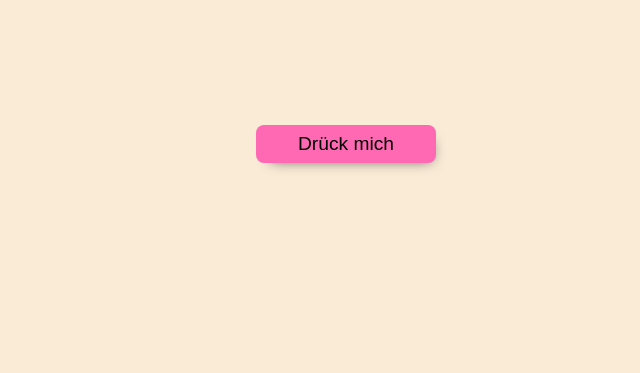
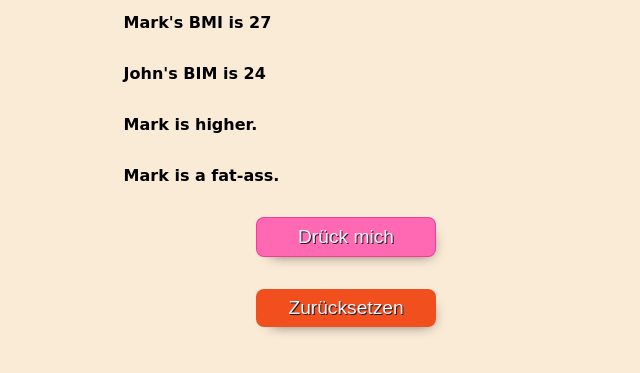
Before and after one commit to JWNicholson/dumbo1, a website: page public/index.html in a window 1280 px wide. Both pictures are taken after a click on the button "Drück mich". Shown: the part 105-478 px from the top of the page, without its empty margins (294-934 px from the left). Drawn offline with Linux system fonts and the light colour scheme; a web font is replaced by a local one.

Commit message:
challenge 1 complete

```diff
--- a/public/index.html
+++ b/public/index.html
@@ -20,7 +20,9 @@
             <p id="section1-p4"></p>
         </section>
         <section>
-            <button id="push-me">Drück mich</button>
+
+            <button id="push-me" onclick="loadData()">Drück mich</button>
+            <input type="button" class="reset" onclick="reset()" value="Zurücksetzen">
         </section>
     </main>
 
--- a/scripts/peanuts.js
+++ b/scripts/peanuts.js
@@ -0,0 +1,44 @@
+//BMI = mass / height ** 2
+//calculate each persons BMI using above formula
+//compare - if Mark's BMI is higher than John'
+    //if markBMI > johnBMI - "Mark is higher" otherwise John is higher
+
+let markMass = 78;
+let markHeight = 1.69;
+
+let johnMass = 92;
+let johnHeight = 1.95;
+
+
+calcualteBMI = (mass, height) => {
+    return mass / height ** 2;
+}
+
+let markBMI = Math.round(calcualteBMI(78,1.69));
+let johnBMI = Math.round(calcualteBMI(92,1.95));
+
+// console.log(markBMI + " " + johnBMI)
+
+(markBMI > johnBMI ? higherBMI=`Mark`
+            : higherBMI = 'John');
+
+
+loadData = () => {
+ document.getElementById("section1-p1").innerHTML = `Mark's BMI is ${markBMI}`;
+
+ document.getElementById("section1-p2").innerHTML = `John's BIM is ${johnBMI}`
+
+ document.getElementById("section1-p3").innerHTML = `${higherBMI} is higher.`
+
+ document.getElementById("section1-p4").innerHTML = `${higherBMI} is a fat-ass.`
+}
+
+reset = () => {
+    document.getElementById("section1-p1").innerHTML = ``;
+
+    document.getElementById("section1-p2").innerHTML = ``
+
+    document.getElementById("section1-p3").innerHTML = ``
+
+    document.getElementById("section1-p4").innerHTML = ``
+}
--- a/styles.css
+++ b/styles.css
@@ -33,16 +33,37 @@ section p {
     margin:0.5rem auto;
     padding: 0.5rem;
     border-radius: 8px;
+    font-weight: bold;
 }
 
 button#push-me{
     font-size: 1.2rem;
+    color:aliceblue;
+    margin:1rem;
     padding: 0.5rem;
     background-color: hotpink;
     width:180px;
-    border:none;
+    border:1px solid rgba(248, 52, 150, 0.904);
     border-radius: 8px;
     box-shadow: 5px 7px 14px -10px rgba(0,0,0,0.75);
     -webkit-box-shadow: 5px 7px 14px -10px rgba(0,0,0,0.75);
     -moz-box-shadow: 5px 7px 14px -10px rgba(0,0,0,0.75);
+
+    text-shadow: 1px 1px #241818;
 }
+
+.reset{
+    font-size: 1.2rem;
+    color:aliceblue;
+    margin:1rem;
+    padding: 0.5rem;
+    background-color: rgb(241, 79, 30);
+    width:180px;
+    border:rgb(245, 65, 11);
+    border-radius: 8px;
+    box-shadow: 5px 7px 14px -10px rgba(0,0,0,0.75);
+    -webkit-box-shadow: 5px 7px 14px -10px rgba(0,0,0,0.75);
+    -moz-box-shadow: 5px 7px 14px -10px rgba(0,0,0,0.75);
+
+    text-shadow: 1px 1px #241818;
+}
```
